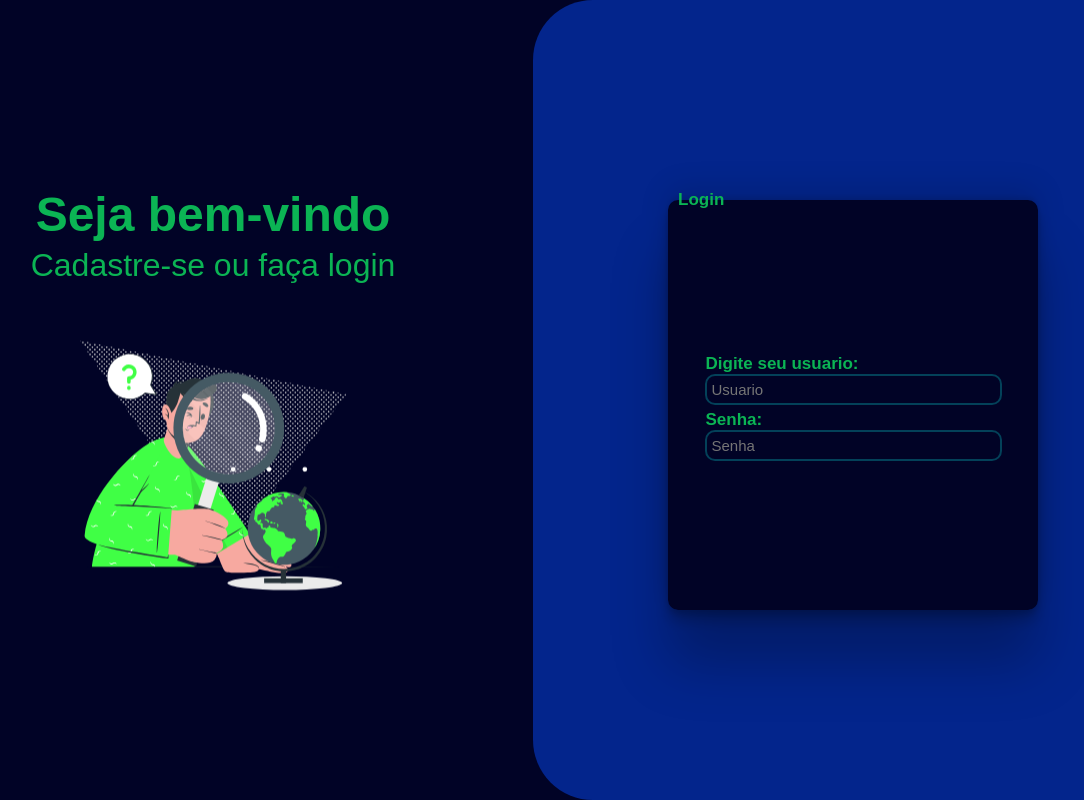
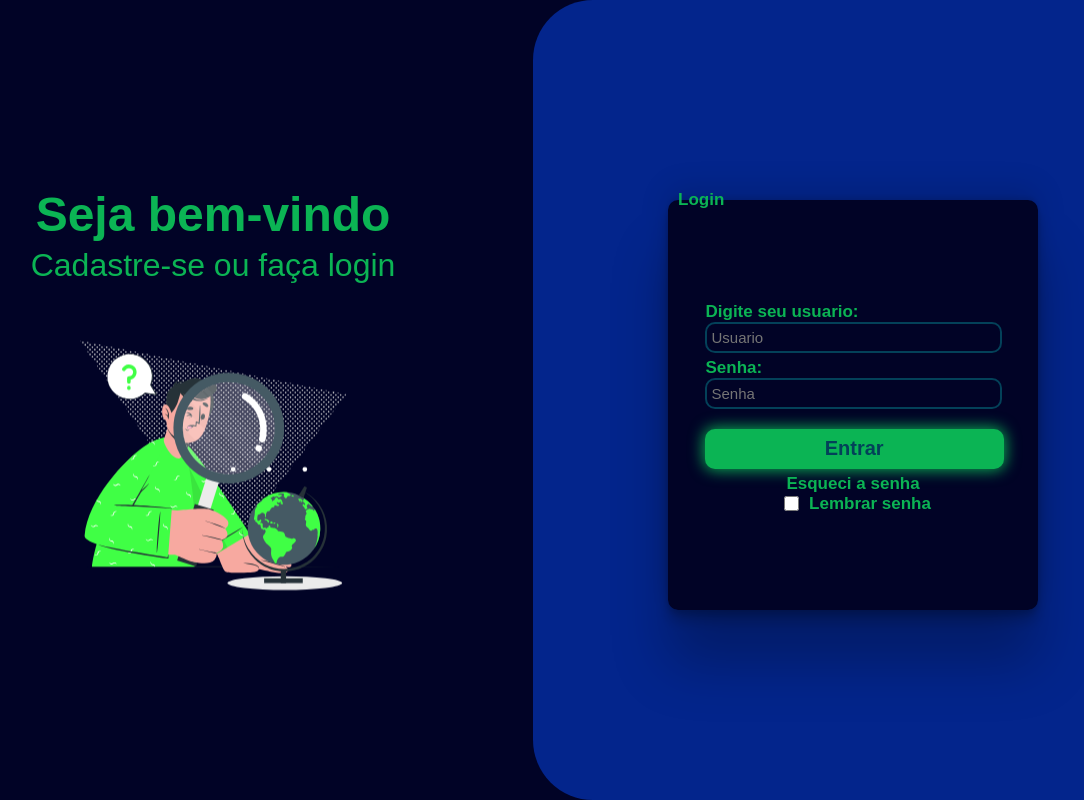
Before and after one commit to jjoaquimsx/Porfolio, a plain HTML site: page Login/login.html in a window 1280 px wide. Shown: the whole page, without its empty margins (107-1191 px from the left). Drawn offline with Linux system fonts and the light colour scheme.

Commit message:
meu portfolio

```diff
--- a/Login/login.html
+++ b/Login/login.html
@@ -32,9 +32,20 @@
                                 <label for="ipass">Senha:</label> <br>
                                 <input type="password" name="senha" id="ipass" placeholder="Senha">
                             </p>
+                            <p>
+                                <input type="submit" value="Entrar" id="enviar" onclick="enviar()">
+                            </p>
                         </div>
+                        <span>
+                            Esqueci a senha
+                        </span>
+                        <p class="passbox">
+                            <input type="checkbox" name="salvar" id="isenha">
+                            <label for="isenha">Lembrar senha</label>
+                        </p>
                     </fieldset>
                 </form>
+
             </section>
 
         </main>
--- a/Login/style.css
+++ b/Login/style.css
@@ -117,3 +117,32 @@ input {
 .login{
     width: 90%;
 }
+
+#enviar{
+    margin-top: 15px;
+    height: 40px;
+    width: 95%;
+    background-color: #0bb454;
+    border: none;
+    font-size: 20px;
+    font-weight: bold;
+    box-shadow: 0px 0px 15px 1px #0bb454;
+}
+
+.esquecer{
+    display: flex;
+    font-size: 12px;
+    align-items: center;
+    align-content: center;
+    text-align: center;
+}
+
+.passbox{
+    display: flex;
+    align-items: center;
+    text-align: center;
+}
+
+.passbox > input{
+    width: 15px;
+}
```
